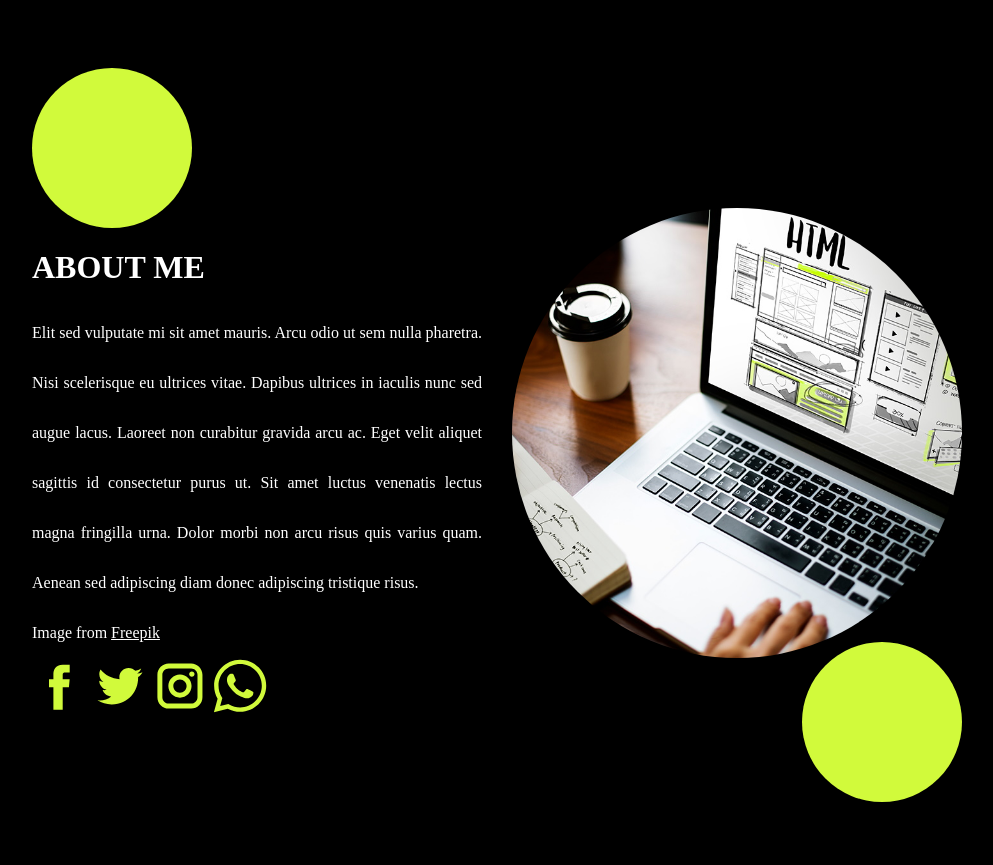
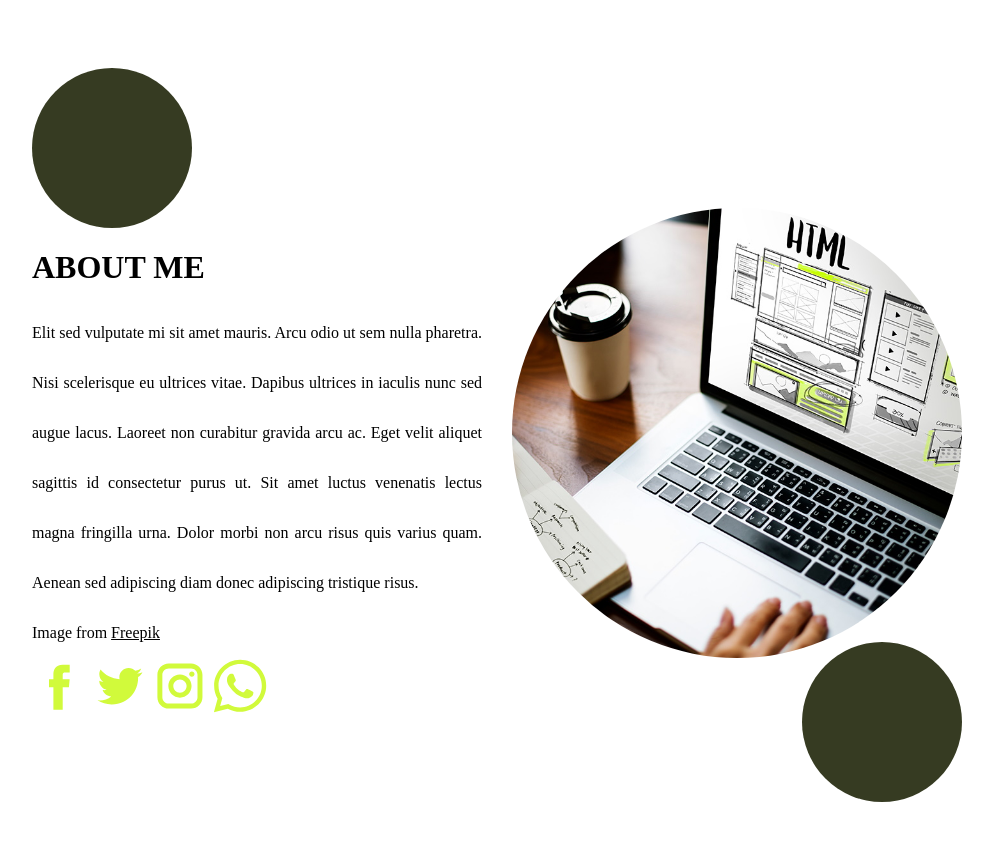
Before and after one commit to BeTaJI-JS/template, a plain HTML site: page about_me/index.html in a window 1280 px wide. Shown: the whole page, without its empty margins (158-1151 px from the left). Drawn offline with Linux system fonts and the light colour scheme.

Commit message:
light theme

```diff
--- /dev/null
+++ b/about_me/_variables.scss
@@ -0,0 +1,12 @@
+// $text-color:white;
+// $bg-color:black;
+// $circle-color:rgb(209, 250, 59);
+// $spacing: 10px;
+
+
+
+
+$text-color:black;
+$bg-color:white;
+$circle-color:rgb(54, 59, 34);
+$spacing: 10px;
--- a/about_me/style.scss
+++ b/about_me/style.scss
@@ -1,6 +1,11 @@
+@import "_variables.scss";
 body {
-    background-color: black;
-    color: white;
+    background-color: $bg-color;
+    color:$text-color;
+}
+
+h1 {
+    text-transform: uppercase;
 }
 
 .container {
@@ -13,7 +18,7 @@ body {
     border-radius: 50%;
     width: 160px;
     height: 160px;
-    background-color: rgb(209, 250, 59);
+    background-color: $circle-color;
 }
 
 
@@ -21,10 +26,10 @@ body {
     width: 50%;
 
     &.column-content {
-        padding: 30px;
+        padding: 3*$spacing;
 
         .yellow-circle {
-            margin-top: 30px;
+            margin-top: 3*$spacing;
         }
 
     }
@@ -41,18 +46,15 @@ body {
 }
 
 
-h1 {
-    text-transform: uppercase;
-}
 
 .text {
     text-align: justify;
-    line-height: 50px;
+    line-height: 5*$spacing;
 
 }
 
 .text-footer a {
-    color: white;
+    color: $text-color;
 
 }
 
```
Also changed, not shown: about_me/style.css, 1 other file.
